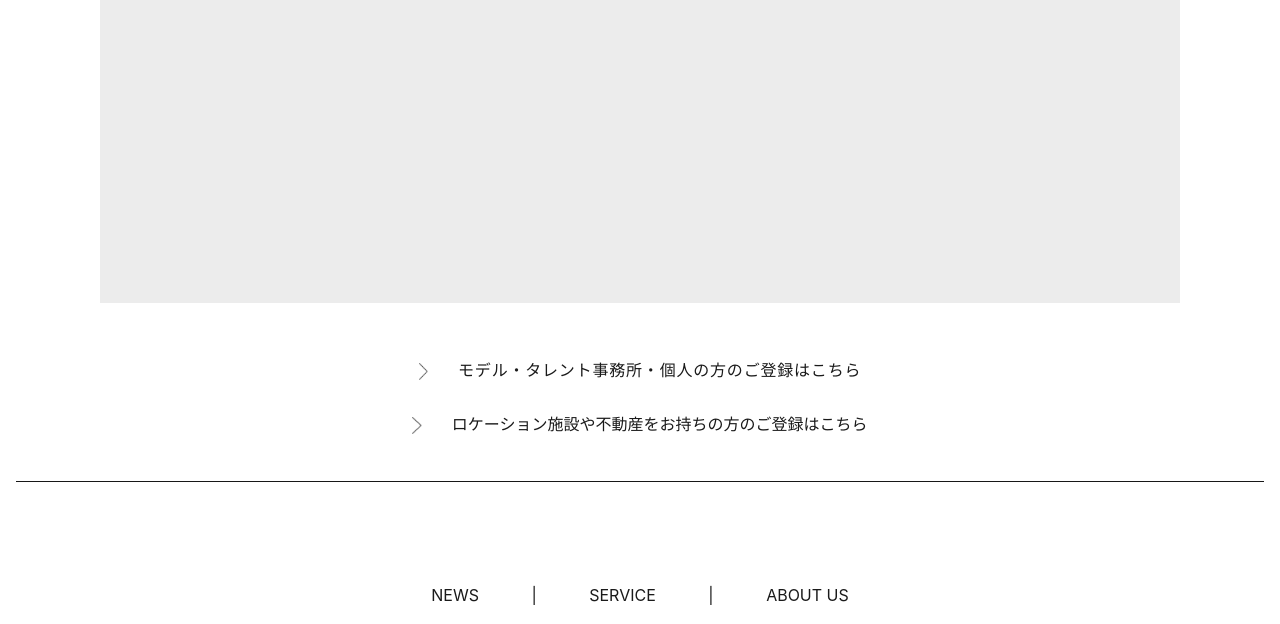
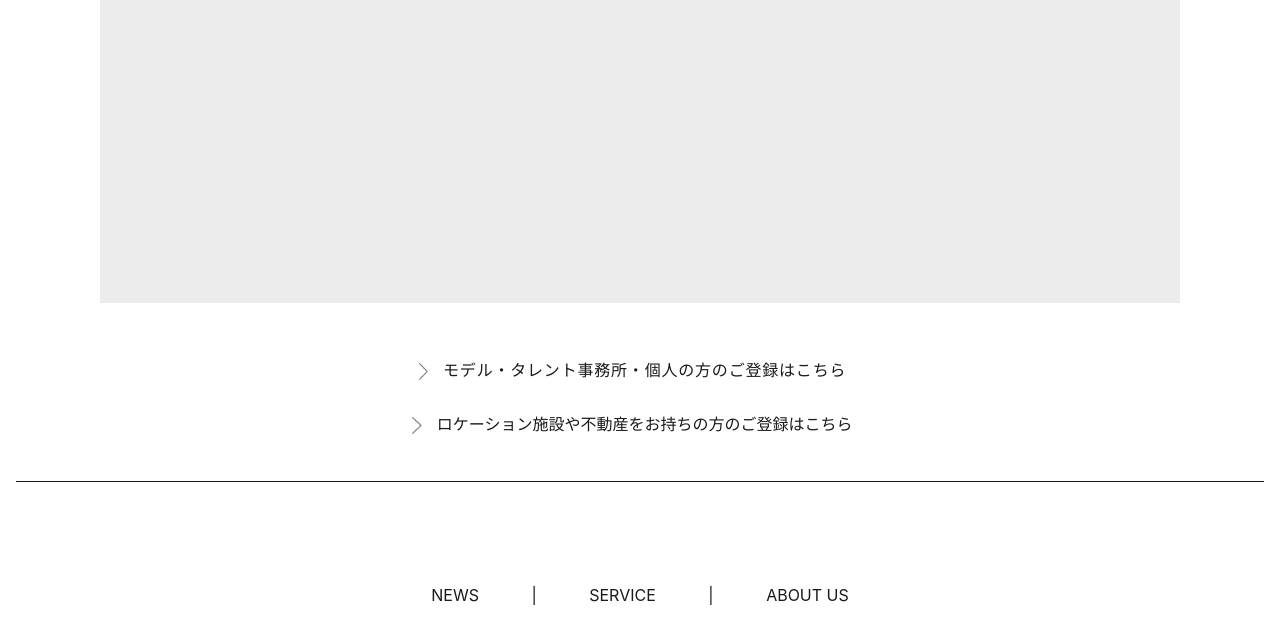
Before and after one commit to luongyen123/CT-White, a plain HTML site: page sport.html in a window 1280 px wide. Shown: the part 1315-1939 px from the top of the page. Drawn offline with Linux system fonts and the light colour scheme.

Commit message:
fix bu by list

```diff
--- a/sport.html
+++ b/sport.html
@@ -83,7 +83,7 @@
 
                 </div>
                 <div class="col-12 d-flex justify-content-center des">
-                    <div class="col-auto">
+                    <div class="col-auto px-0">
                         <img src="images/Path%20483.png" class="right-point" />
                     </div>
                     <div class="col-auto">
@@ -91,7 +91,7 @@
                     </div>
                 </div>
                 <div class="col-12 d-flex justify-content-center">
-                    <div class="col-auto">
+                    <div class="col-auto px-0">
                         <img src="images/Path%20483.png" class="right-point" />
                     </div>
                     <div class="col-auto">
```
